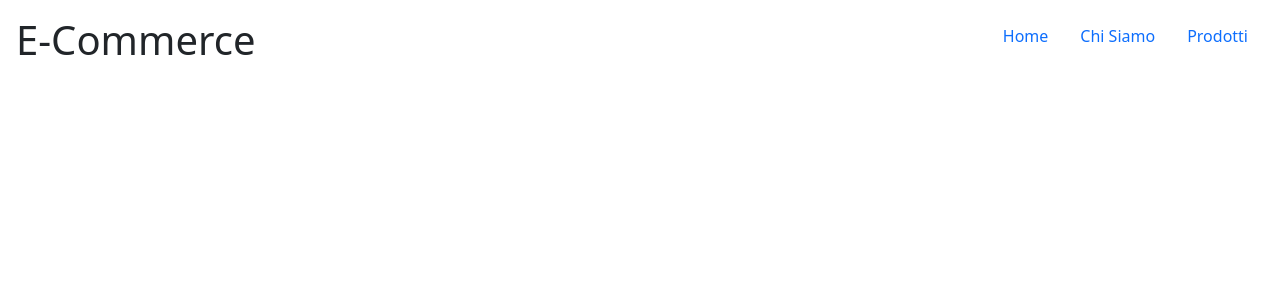
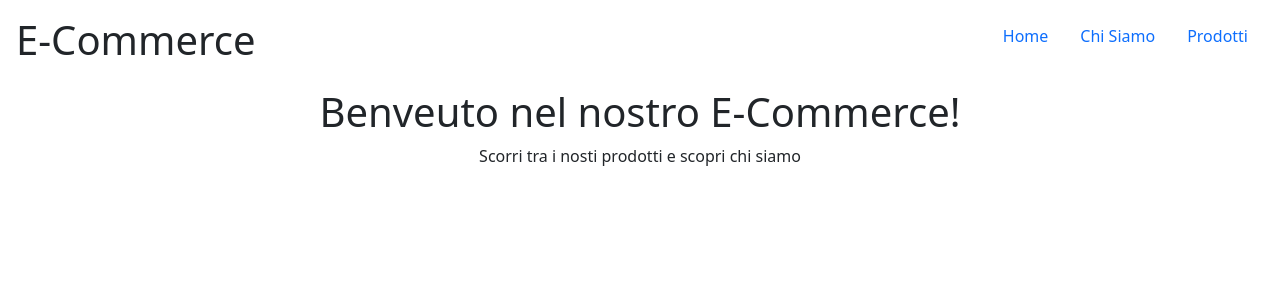
Before and after one commit to matteovecchio04/react-router, a React (Vite) app: page / in a window 1280 px wide. Shown: the top 300 px of the page. Built offline with nearby package versions, Linux system fonts and the light colour scheme.

Commit message:
manage to link home to navbar properly

```diff
--- a/src/App.jsx
+++ b/src/App.jsx
@@ -1,5 +1,6 @@
 import { BrowserRouter, Routes, Route, Link } from "react-router-dom"
 import Navbar from "./Components/Navbar"
+import Home from "./Components/Home"
 
 export default function App() {
 
@@ -9,7 +10,7 @@ export default function App() {
         <Navbar />
         <div className="container">
           <Routes>
-            <Route path="/" />
+            <Route path="/" element={<Home />} />
           </Routes>
         </div>
       </BrowserRouter>
--- /dev/null
+++ b/src/Components/Home.jsx
@@ -0,0 +1,8 @@
+export default function Home() {
+    return (
+        <div className="text-center">
+            <h1>Benveuto nel nostro E-Commerce!</h1>
+            <p>Scorri tra i nosti prodotti e scopri chi siamo</p>
+        </div>
+    )
+}
--- a/src/Components/Navbar.jsx
+++ b/src/Components/Navbar.jsx
@@ -11,7 +11,7 @@ export default function Navbar() {
 
             <ul className="nav">
                 <li className="nav-item">
-                    <Link className="nav-link active" to="/home">Home</Link>
+                    <Link className="nav-link active" to="/">Home</Link>
                 </li>
                 <li className="nav-item">
                     <Link className="nav-link active" to="/chi-siamo">Chi Siamo</Link>
```
